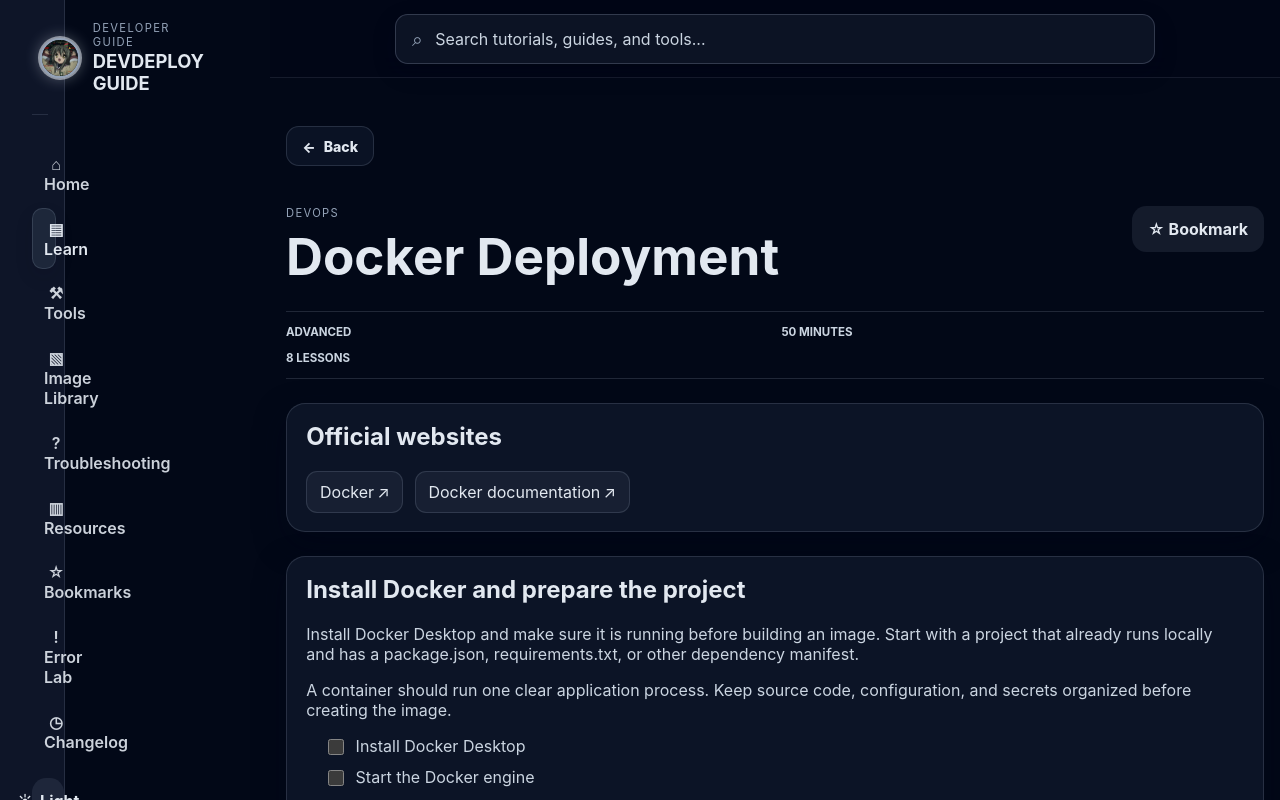
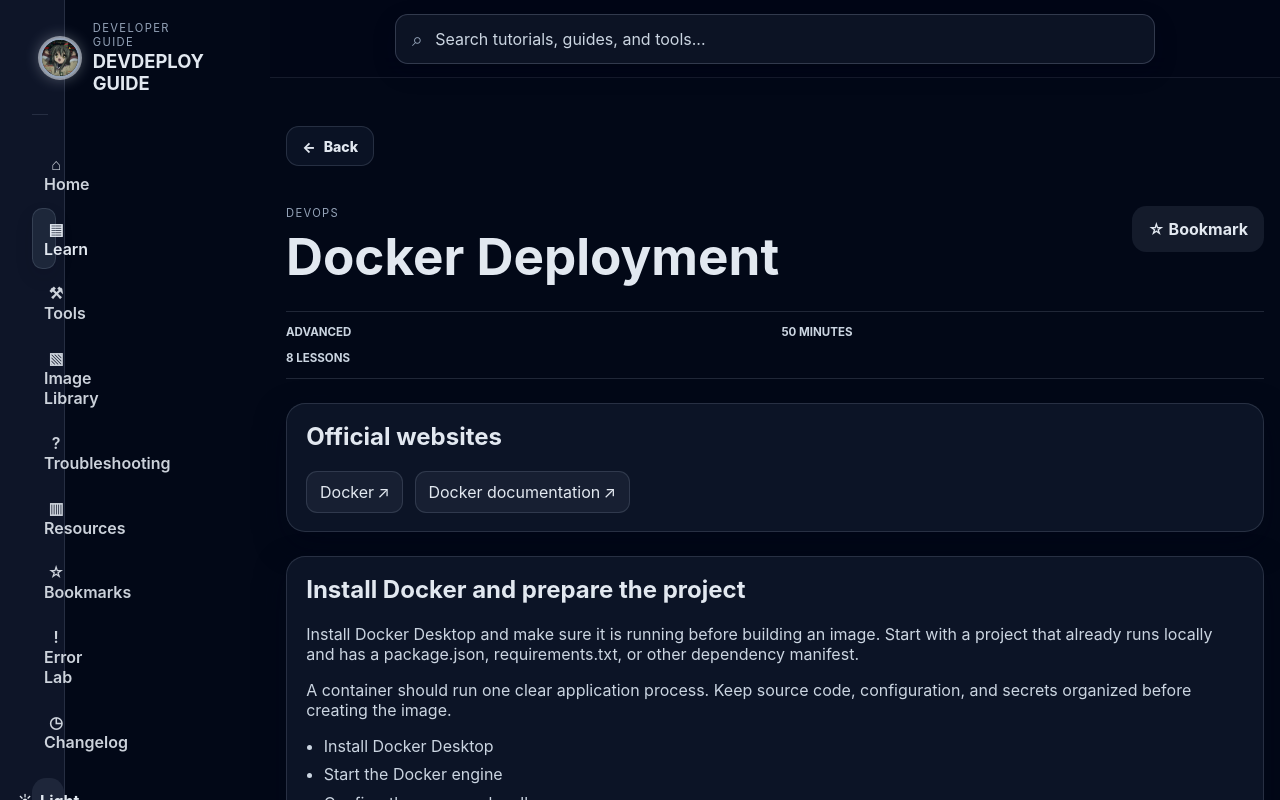
Before and after one commit to rankochandamem/DEVDEPLOYGUIDE, a React (Vite) app: page /tutorials/docker-deployment in a window 1280 px wide. Shown: the top 800 px of the page. Built offline with nearby package versions, Linux system fonts and the light colour scheme.

Commit message:
Merge remote changes

```diff
--- a/src/App.css
+++ b/src/App.css
@@ -23,27 +23,14 @@
 .checklist {
   display: grid;
   gap: 0.55rem;
-  padding-left: 0;
-  list-style: none;
+  padding-left: 1.2rem;
+  margin: 0;
+  list-style: disc;
 }
 
 .checklist li {
   margin: 0;
-}
-
-.checklist label {
-  display: flex;
-  align-items: flex-start;
-  gap: 0.55rem;
-  cursor: pointer;
-}
-
-.checklist input {
-  flex: 0 0 auto;
-  width: 1rem;
-  height: 1rem;
-  margin-top: 0.2rem;
-  accent-color: var(--accent-color);
+  color: var(--text-primary);
 }
 
 .topbar {
--- a/src/pages/TutorialDetailPage.jsx
+++ b/src/pages/TutorialDetailPage.jsx
@@ -130,10 +130,7 @@
               <ul className="checklist">
                 {section.checklist.map((item) => (
                   <li key={item}>
-                    <label>
-                      <input type="checkbox" />
-                      <span>{item}</span>
-                    </label>
+                    <span>{item}</span>
                   </li>
                 ))}
               </ul>
```
